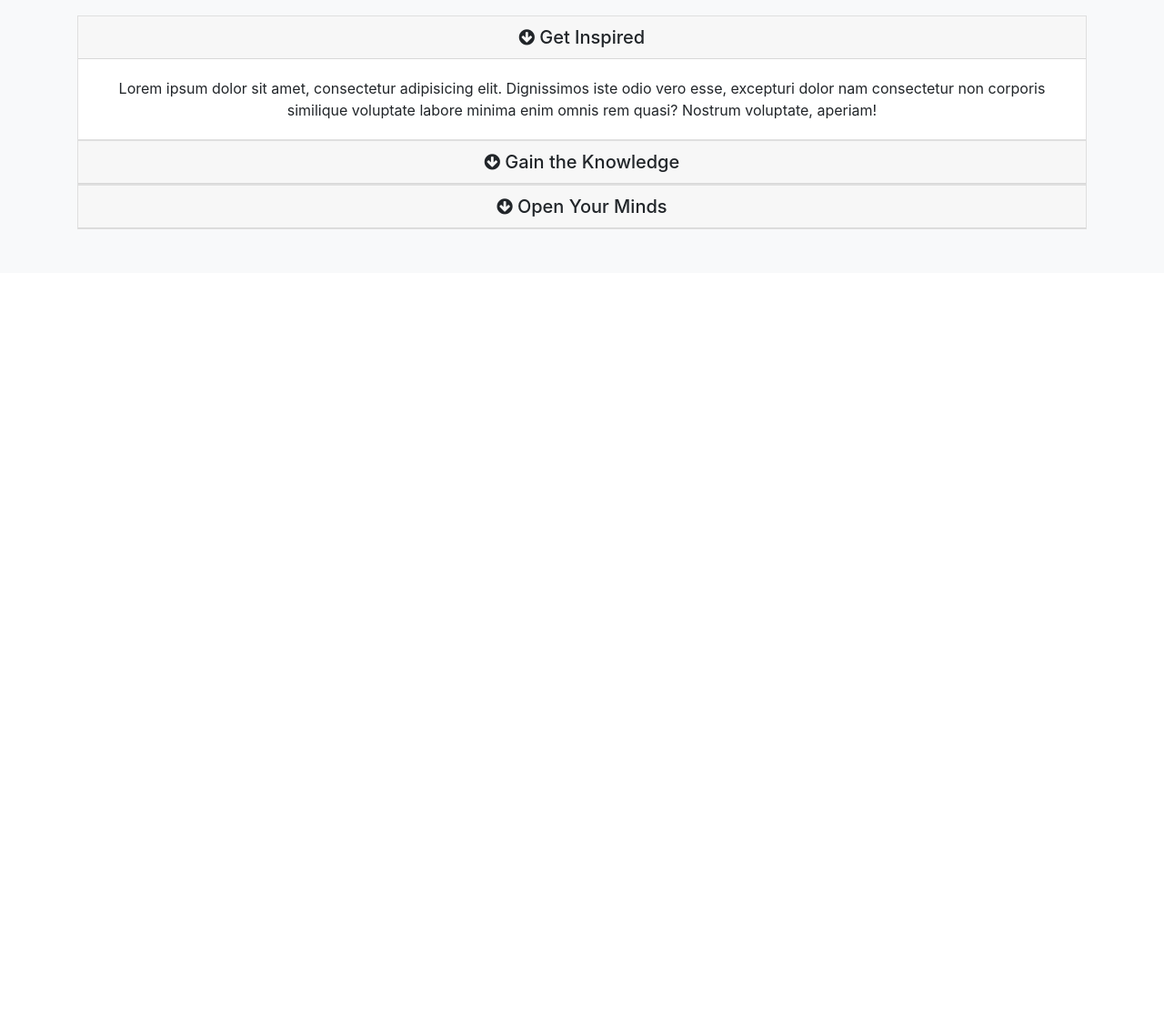
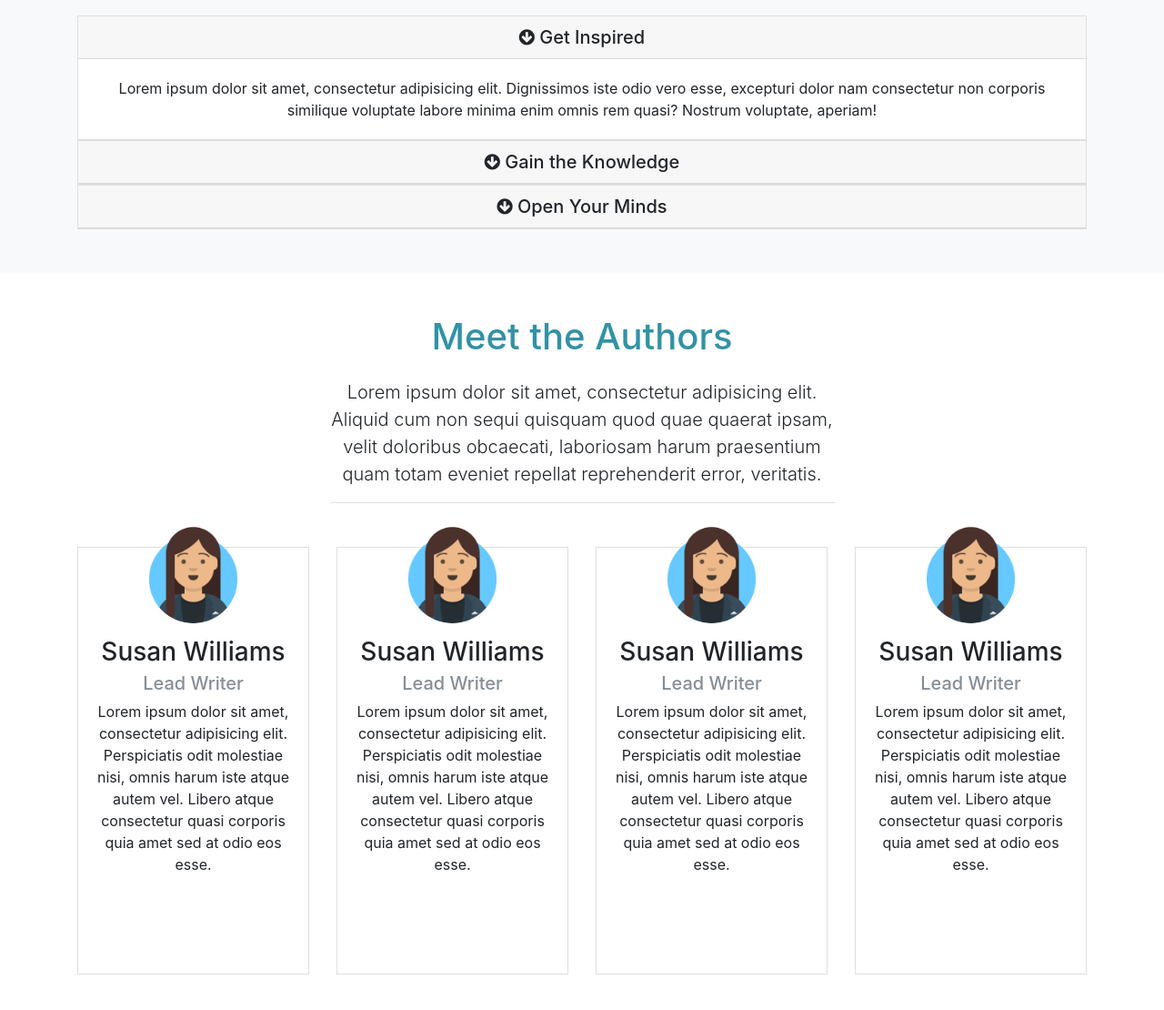
Before and after one commit to echitey/bs4-showcase, a website: page src/index.html in a window 1280 px wide. Shown: the part 1426-2536 px from the top of the page at 91% size. Before the commit the page ends 1726 px from the top, so only its background shows below. Drawn offline with Linux system fonts and the light colour scheme.

Commit message:
Added Authors Area

```diff
--- a/src/index.html
+++ b/src/index.html
@@ -194,6 +194,138 @@
 </section>
 
 
+<!-- AUTHORS AREA -->
+
+<section id="authors" class="my-5 text-center">
+  <div class="container">
+    <div class="row">
+      <div class="col">
+        <div class="info-header mb-5">
+          <h1 class="text-primary pb-3">
+            Meet the Authors
+          </h1>
+          <p class="lead">
+            Lorem ipsum dolor sit amet, consectetur adipisicing elit. Aliquid cum non sequi quisquam quod quae quaerat ipsam, velit doloribus obcaecati, laboriosam harum praesentium quam totam eveniet repellat reprehenderit error, veritatis.
+          </p>
+        </div>
+      </div>
+    </div>
+
+    <div class="row">
+      <div class="col-lg-3 col-md-6">
+        <div class="card">
+          <div class="card-body">
+            <img src="img/avataaars.png" alt="" class="img-fluid rounded-circle w-50 mb-3">
+            <h3>Susan Williams</h3>
+            <h5 class="text-muted">Lead Writer</h5>
+            <p>Lorem ipsum dolor sit amet, consectetur adipisicing elit. Perspiciatis odit molestiae nisi, omnis harum iste atque autem vel. Libero atque consectetur quasi corporis quia amet sed at odio eos esse.</p>
+            <div class="d-flex justify-content-center">
+              <div class="p-4">
+                <a href="http://facebook.com">
+                  <i class="fa fa-facebook"></i>
+                </a>
+              </div>
+              <div class="p-4">
+                <a href="http://twitter.com">
+                  <i class="fa fa-twitter"></i>
+                </a>
+              </div>
+              <div class="p-4">
+                <a href="http://instagram.com">
+                  <i class="fa fa-instagram"></i>
+                </a>
+              </div>
+            </div>
+          </div>
+        </div>
+      </div>
+
+      <div class="col-lg-3 col-md-6">
+        <div class="card">
+          <div class="card-body">
+            <img src="img/avataaars.png" alt="" class="img-fluid rounded-circle w-50 mb-3">
+            <h3>Susan Williams</h3>
+            <h5 class="text-muted">Lead Writer</h5>
+            <p>Lorem ipsum dolor sit amet, consectetur adipisicing elit. Perspiciatis odit molestiae nisi, omnis harum iste atque autem vel. Libero atque consectetur quasi corporis quia amet sed at odio eos esse.</p>
+            <div class="d-flex justify-content-center">
+              <div class="p-4">
+                <a href="http://facebook.com">
+                  <i class="fa fa-facebook"></i>
+                </a>
+              </div>
+              <div class="p-4">
+                <a href="http://twitter.com">
+                  <i class="fa fa-twitter"></i>
+                </a>
+              </div>
+              <div class="p-4">
+                <a href="http://instagram.com">
+                  <i class="fa fa-instagram"></i>
+                </a>
+              </div>
+            </div>
+          </div>
+        </div>
+      </div>
+
+      <div class="col-lg-3 col-md-6">
+        <div class="card">
+          <div class="card-body">
+            <img src="img/avataaars.png" alt="" class="img-fluid rounded-circle w-50 mb-3">
+            <h3>Susan Williams</h3>
+            <h5 class="text-muted">Lead Writer</h5>
+            <p>Lorem ipsum dolor sit amet, consectetur adipisicing elit. Perspiciatis odit molestiae nisi, omnis harum iste atque autem vel. Libero atque consectetur quasi corporis quia amet sed at odio eos esse.</p>
+            <div class="d-flex justify-content-center">
+              <div class="p-4">
+                <a href="http://facebook.com">
+                  <i class="fa fa-facebook"></i>
+                </a>
+              </div>
+              <div class="p-4">
+                <a href="http://twitter.com">
+                  <i class="fa fa-twitter"></i>
+                </a>
+              </div>
+              <div class="p-4">
+                <a href="http://instagram.com">
+                  <i class="fa fa-instagram"></i>
+                </a>
+              </div>
+            </div>
+          </div>
+        </div>
+      </div>
+
+      <div class="col-lg-3 col-md-6">
+        <div class="card">
+          <div class="card-body">
+            <img src="img/avataaars.png" alt="" class="img-fluid rounded-circle w-50 mb-3">
+            <h3>Susan Williams</h3>
+            <h5 class="text-muted">Lead Writer</h5>
+            <p>Lorem ipsum dolor sit amet, consectetur adipisicing elit. Perspiciatis odit molestiae nisi, omnis harum iste atque autem vel. Libero atque consectetur quasi corporis quia amet sed at odio eos esse.</p>
+            <div class="d-flex justify-content-center">
+              <div class="p-4">
+                <a href="http://facebook.com">
+                  <i class="fa fa-facebook"></i>
+                </a>
+              </div>
+              <div class="p-4">
+                <a href="http://twitter.com">
+                  <i class="fa fa-twitter"></i>
+                </a>
+              </div>
+              <div class="p-4">
+                <a href="http://instagram.com">
+                  <i class="fa fa-instagram"></i>
+                </a>
+              </div>
+            </div>
+          </div>
+        </div>
+      </div>
+    </div>
+  </div>
+</section>
 
 
 
--- a/src/scss/style.scss
+++ b/src/scss/style.scss
@@ -39,3 +39,18 @@ body{
   margin: auto;
   border-bottom: 1px #ddd solid;
 }
+
+#authors{
+  img{
+    margin-top: -50px;
+  }
+
+  .card:hover{
+    background: $primary;
+    color: #fff;
+  }
+
+  .fa{
+    color: #fff;
+  }
+}
```
Also changed, not shown: src/css/style.css, src/img/avataaars.png (added), 2 other files.
